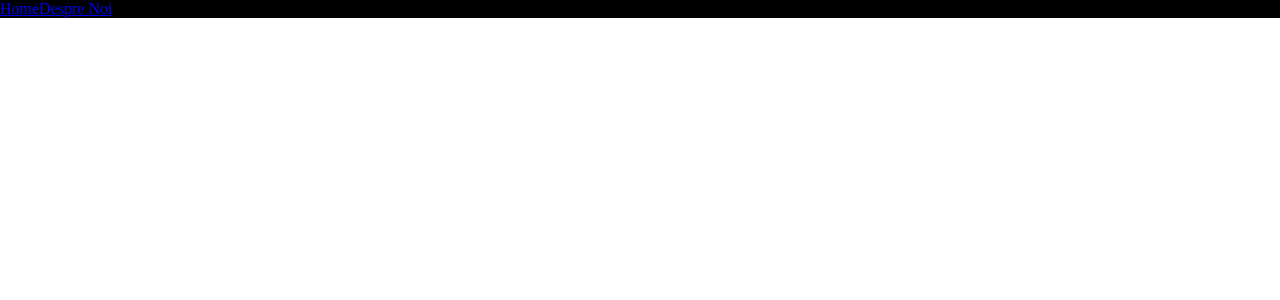
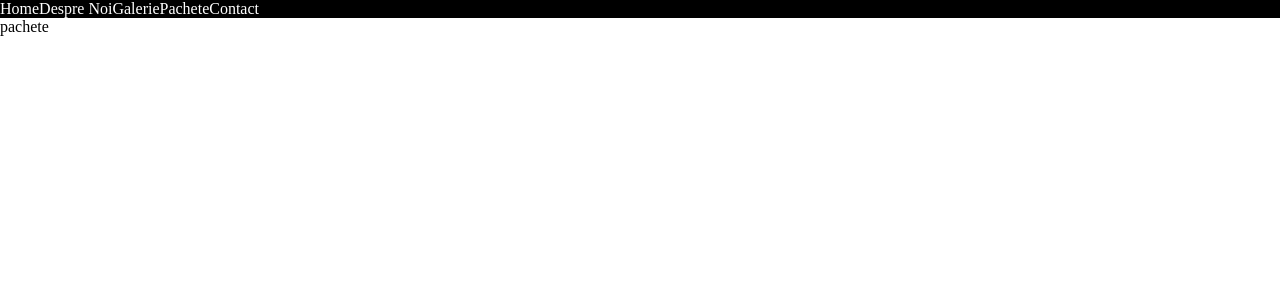
Before and after one commit to screpyy96/det-auto, a React (Create React App) app: page /pachete in a window 1280 px wide. Shown: the top 300 px of the page. Built offline with nearby package versions, Linux system fonts and the light colour scheme.

Commit message:
started hero slider

```diff
--- a/src/App.js
+++ b/src/App.js
@@ -1,8 +1,11 @@
 import { Router } from '@reach/router';
 import './App.css';
 import Navbar from './components/navbar/navbar';
+import Contact from './pages/contact';
 import Despre from './pages/despre';
+import Galerie from './pages/galerie';
 import Home from './pages/home';
+import Pachete from './pages/pachete';
 
 function App() {
   return (
@@ -11,6 +14,9 @@ function App() {
       <Router>
         <Home path='/' />
         <Despre path='despre-noi' />
+        <Galerie path='galerie' />
+        <Pachete path='pachete' />
+        <Contact path='contact' />
       </Router>
     </div>
   );
--- a/src/components/navbar/navbar.jsx
+++ b/src/components/navbar/navbar.jsx
@@ -1,12 +1,14 @@
 import React from 'react';
-import { Link } from '@reach/router';
-import { NavWrapper } from './navbar.style';
+import { LinkStyle, NavWrapper } from './navbar.style';
 
 const Navbar = () => {
   return (
     <NavWrapper>
-      <Link to='/'>Home</Link>
-      <Link to='/despre-noi'>Despre Noi</Link>
+      <LinkStyle to='/'>Home</LinkStyle>
+      <LinkStyle to='/despre-noi'>Despre Noi</LinkStyle>
+      <LinkStyle to='/galerie'>Galerie</LinkStyle>
+      <LinkStyle to='/pachete'>Pachete</LinkStyle>
+      <LinkStyle to='/contact'>Contact</LinkStyle>
     </NavWrapper>
   );
 };
--- a/src/components/navbar/navbar.style.js
+++ b/src/components/navbar/navbar.style.js
@@ -1,4 +1,5 @@
 import styled from 'styled-components';
+import { Link } from '@reach/router';
 
 const NavWrapper = styled.nav`
   width: 100%;
@@ -7,4 +8,9 @@ const NavWrapper = styled.nav`
   color: white;
 `;
 
-export { NavWrapper };
+const LinkStyle = styled(Link)`
+  color: white;
+  text-decoration: none;
+`;
+
+export { NavWrapper, LinkStyle };
--- /dev/null
+++ b/src/pages/contact.jsx
@@ -0,0 +1,7 @@
+import React from 'react';
+
+const Contact = () => {
+  return <div>contact</div>;
+};
+
+export default Contact;
--- /dev/null
+++ b/src/pages/galerie.jsx
@@ -0,0 +1,7 @@
+import React from 'react';
+
+const Galerie = () => {
+  return <div>galerie</div>;
+};
+
+export default Galerie;
--- /dev/null
+++ b/src/pages/pachete.jsx
@@ -0,0 +1,7 @@
+import React from 'react';
+
+const Pachete = () => {
+  return <div>pachete</div>;
+};
+
+export default Pachete;
```
